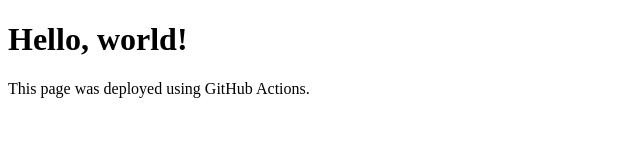
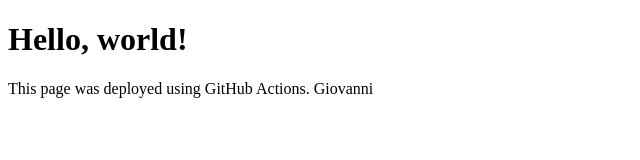
Before and after one commit to ttyllc/python-app, a plain HTML site: page index.html in a window 1280 px wide. Shown: the full height of the page, 0-640 px from the left. Drawn offline with Linux system fonts and the light colour scheme.

Commit message:
Update index.html

```diff
--- a/index.html
+++ b/index.html
@@ -5,6 +5,6 @@
 </head>
 <body>
   <h1>Hello, world!</h1>
-  <p>This page was deployed using GitHub Actions.</p>
+  <p>This page was deployed using GitHub Actions. Giovanni</p>
 </body>
 </html>
```
